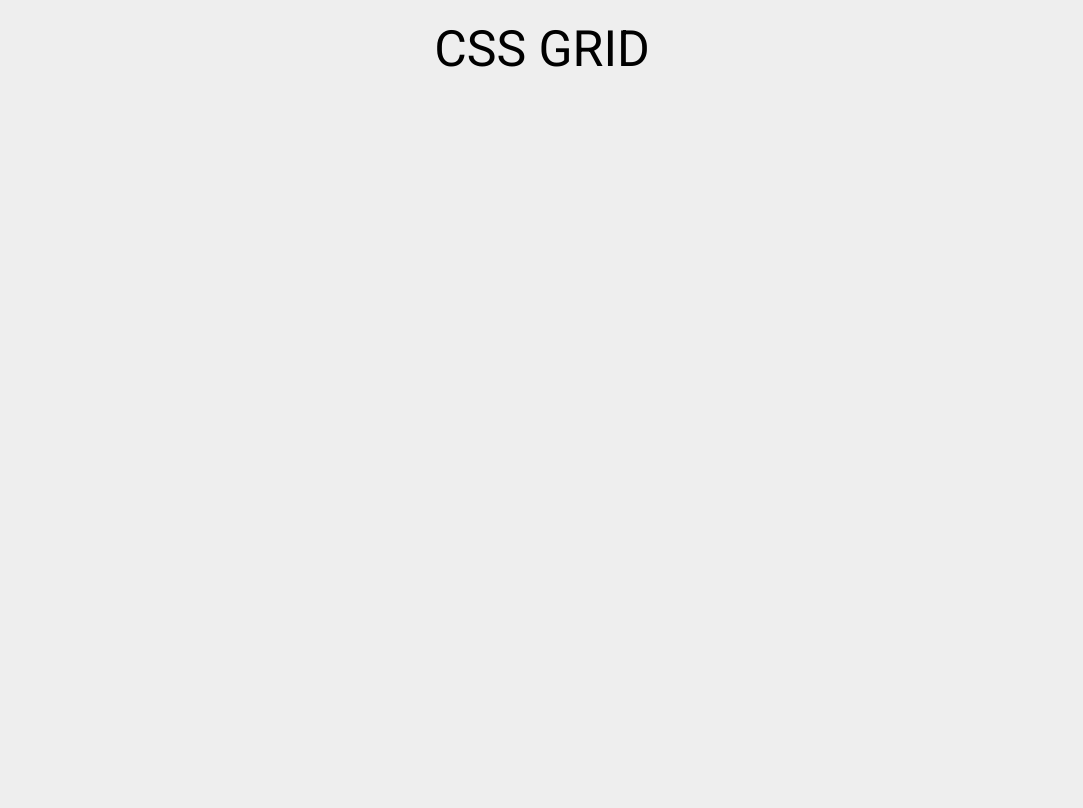
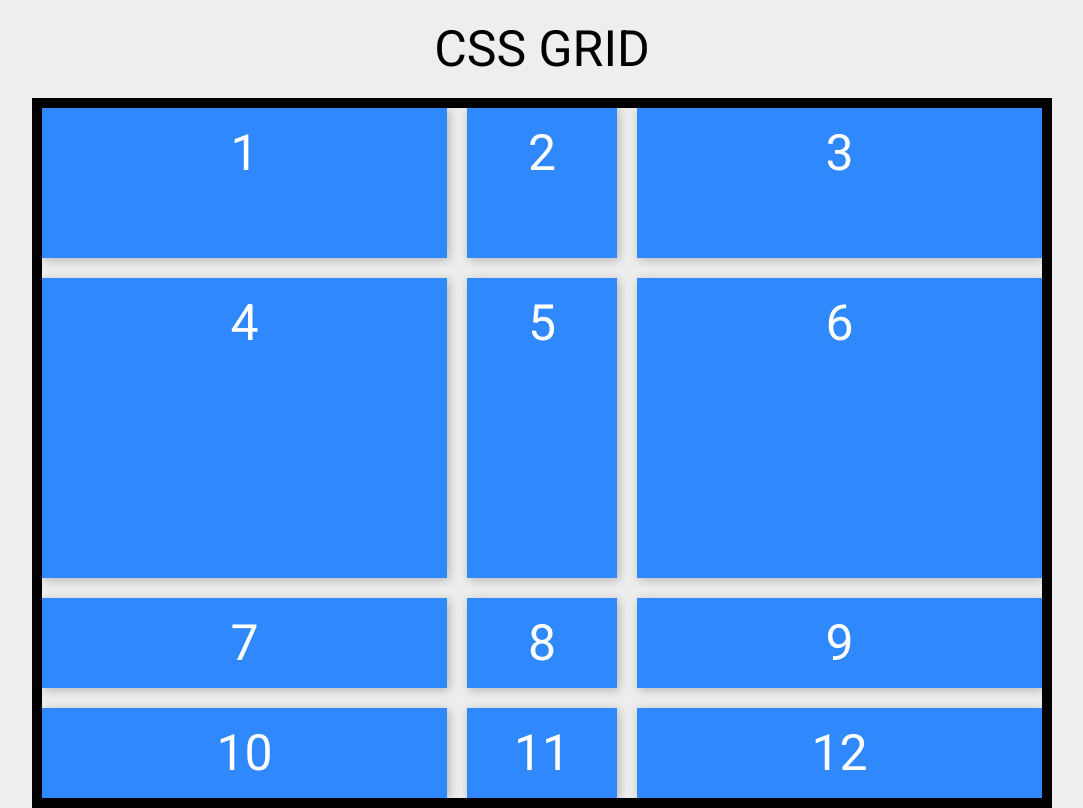
Before and after one commit to MaquinoBSC/WebSite, a plain HTML site: page index.html in a window 1280 px wide. Shown: the whole page, without its empty margins (98-1181 px from the left). Drawn offline with Linux system fonts and the light colour scheme.

Commit message:
Introduccion a CSS Grid

```diff
--- a/grid.css
+++ b/grid.css
@@ -0,0 +1,6 @@
+.contenedor{
+    display: grid;
+    grid-template-columns: 2fr 150px 2fr;
+    grid-template-rows: 150px 300px;
+    grid-gap: 20px;
+}
--- a/index.css
+++ b/index.css
@@ -14,3 +14,21 @@ body{
     text-align: center;
     padding: 20px 0;
 }
+
+.contenedor{
+    width: 90%;
+    max-width: 1000px;
+    border: 10px solid #000;
+    margin: auto;
+    font-size: 50px;
+    line-height: 50px;
+    text-align: center;
+}
+
+.contenedor > div{
+    display: block;
+    padding: 20px;
+    color: #fff;
+    background: #2f89fc;
+    box-shadow: 2px 2px 10px rgba(0, 0, 0, 0.25);
+}
--- a/index.html
+++ b/index.html
@@ -16,5 +16,20 @@
     <div class="header">
         <p>CSS GRID</p>
     </div>
+
+    <div class="contenedor">
+        <div>1</div>
+        <div>2</div>
+        <div>3</div>
+        <div>4</div>
+        <div>5</div>
+        <div>6</div>
+        <div>7</div>
+        <div>8</div>
+        <div>9</div>
+        <div>10</div>
+        <div>11</div>
+        <div>12</div>
+    </div>
 </body>
 </html>
```
